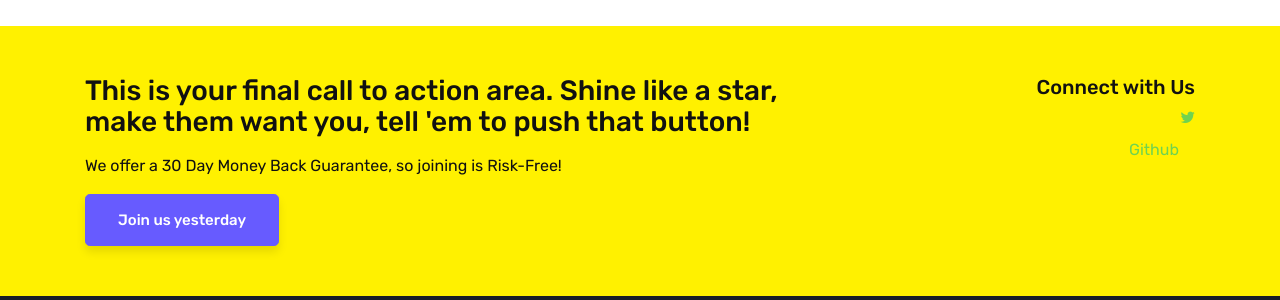
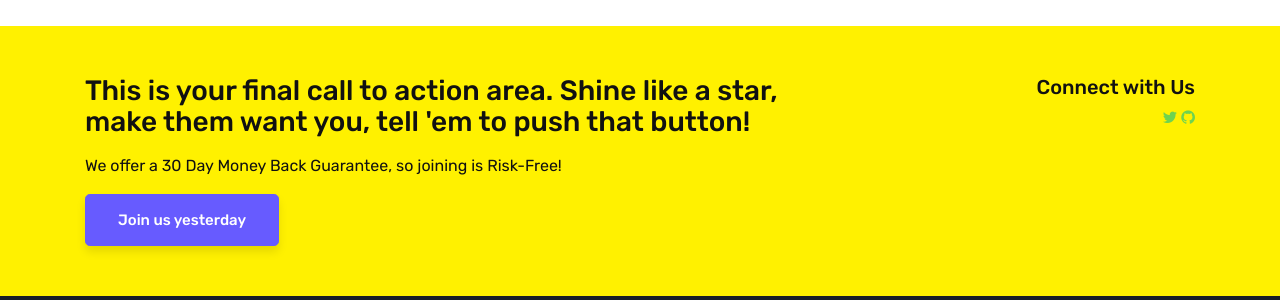
Before and after one commit to yetics/yetics.github.io, a Jekyll site: the page built from index.html, in a window 1280 px wide and 900 px high, scrolled down 1932 px. Shown: the part 181-481 px from the top of the window. Built offline with Jekyll 4.4.1, drawn with Linux system fonts in a browser that asks for light colours; the list of posts is cut into pages by our own code; comment, search, counter and statistics services are not loaded.

Commit message:
Updated jekyll theme

```diff
--- a/_layouts/default.html
+++ b/_layouts/default.html
@@ -135,7 +135,7 @@
                 <div class="col-md-4 text-right footersocial">
                     <h5>Connect with Us</h5>
                     <a href="https://twitter.com/yetics" class="fa fa-twitter"></a>
-                    <a target="_blank" class="nav-link" href="https://github.com/yetics">Github</a>
+                    <a href="https://github.com/yetics" class="fa fa-github"></a>
                 </div>
             </div>
         </div>
```
